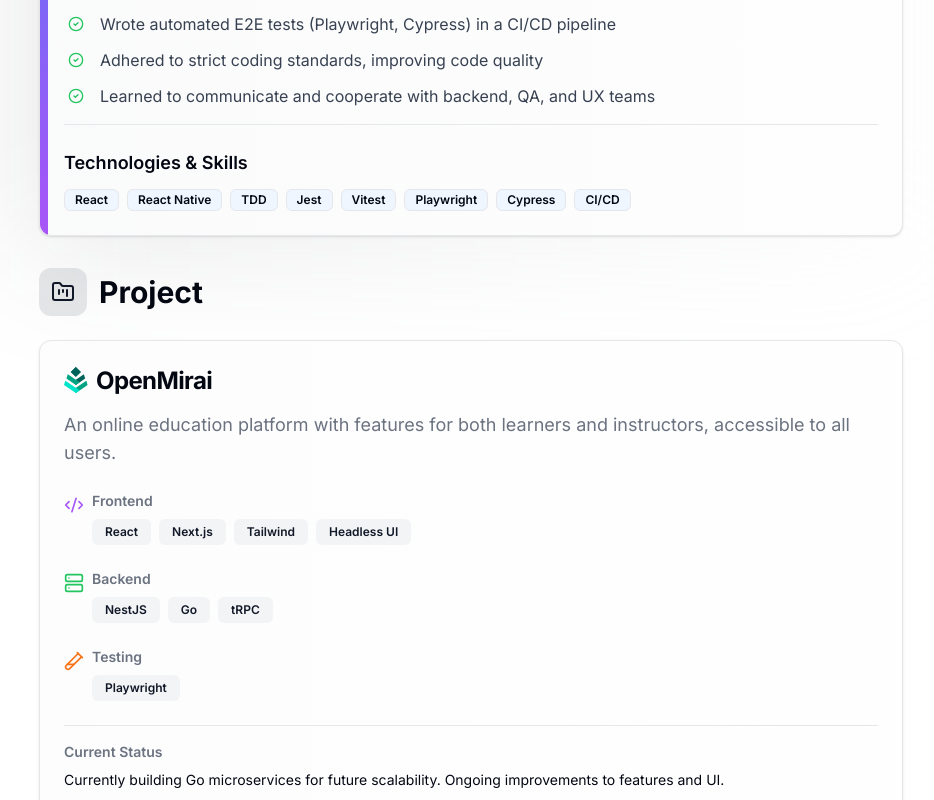
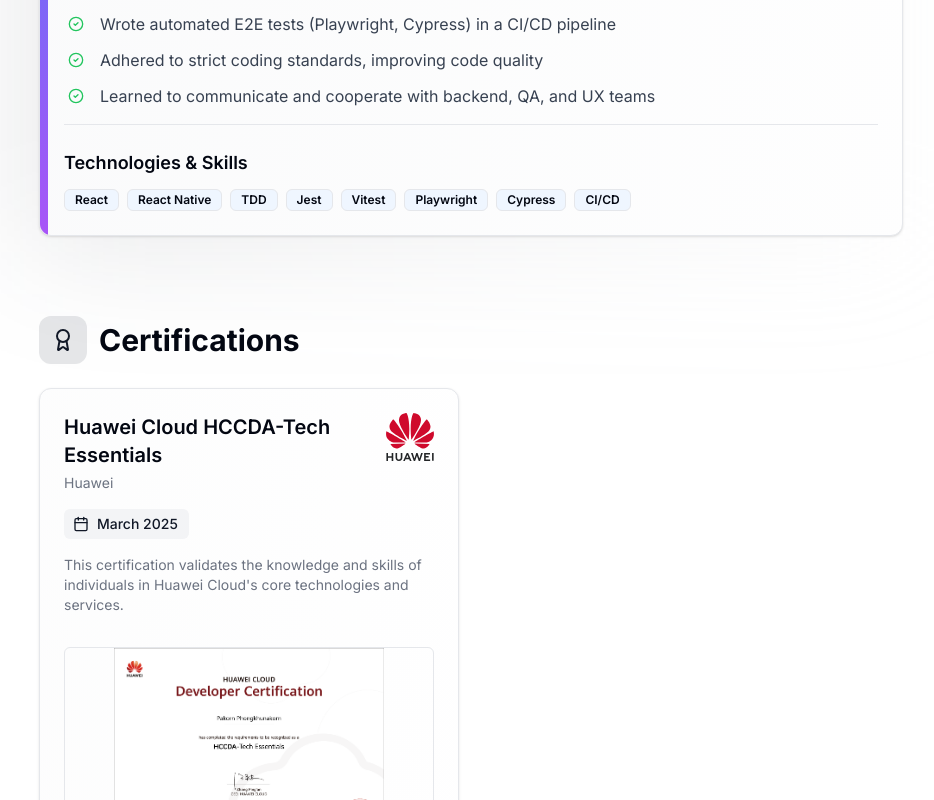
Before and after one commit to PakornBank/portfolio-next, a Next.js app: page / in a window 1280 px wide. Shown: the part 2000-2800 px from the top of the page, without its empty margins (169-1103 px from the left). Built offline with nearby package versions, Linux system fonts and the light colour scheme.

Commit message:
feat: add CertificationSection with dynamic certification data and styling

```diff
--- a/src/app/page.tsx
+++ b/src/app/page.tsx
@@ -1,4 +1,5 @@
 import AboutSection from "@/components/AboutSection";
+import CertificationSection from "@/components/CertificationSection";
 import ExperienceSection from "@/components/ExperienceSection";
 import Footer from "@/components/Footer";
 import HeroSection from "@/components/HeroSection";
@@ -10,6 +11,7 @@
 			<HeroSection />
 			<AboutSection />
 			<ExperienceSection />
+			<CertificationSection />
 			<ProjectsSection />
 			<Footer />
 		</div>
--- /dev/null
+++ b/src/components/CertificationSection/constant.ts
@@ -0,0 +1,14 @@
+import { Certification } from "./type";
+
+export const CERTIFICATIONS: Certification[] = [
+	{
+		id: "huawei-hccda",
+		name: "Huawei Cloud HCCDA-Tech Essentials",
+		issuer: "Huawei",
+		date: "March 2025",
+		description:
+			"This certification validates the knowledge and skills of individuals in Huawei Cloud's core technologies and services.",
+		logo: "/svg/huawei.svg",
+		certificateImage: "/certificates/hccda.png",
+	},
+];
--- /dev/null
+++ b/src/components/CertificationSection/index.tsx
@@ -0,0 +1,125 @@
+"use client";
+
+import { Badge } from "../ui/badge";
+import { Card, CardContent } from "../ui/card";
+import { Award, Calendar, ExternalLink } from "lucide-react";
+import ScrollAnimation from "../ScrollAnimation";
+import { CERTIFICATIONS } from "./constant";
+import Image from "next/image";
+import Link from "next/link";
+
+const CertificationSection = () => {
+	return (
+		<section
+			id="certification"
+			className="w-full max-w-4xl mx-auto p-4 pt-16 pb-16 relative"
+		>
+			<div className="absolute inset-0 bg-gradient-to-r from-primary/10 to-secondary/10 rounded-2xl blur-3xl -z-10" />
+
+			<ScrollAnimation>
+				<div className="flex items-center justify-start gap-3 mb-6 w-full">
+					<div className="bg-primary/10 p-3 rounded-xl">
+						<Award className="w-6 h-6 text-primary" />
+					</div>
+					<h2 className="text-3xl font-bold">Certifications</h2>
+				</div>
+			</ScrollAnimation>
+
+			<div className="grid grid-cols-1 md:grid-cols-2 gap-6">
+				{CERTIFICATIONS.map((cert, index) => (
+					<ScrollAnimation delay={0.1 * index} key={cert.id}>
+						<Card className="overflow-hidden border border-gray-200 dark:border-gray-800 bg-gradient-to-r from-secondary/20 to-secondary/5 h-full">
+							<CardContent className="p-6">
+								<div className="flex flex-col h-full">
+									<div className="flex items-start justify-between mb-4">
+										<div className="flex flex-col">
+											<h3 className="text-xl font-semibold mb-1">
+												{cert.name}
+											</h3>
+											<p className="text-muted-foreground text-sm">
+												{cert.issuer}
+											</p>
+										</div>
+										{cert.logo && (
+											<div className="h-12 w-12 relative flex-shrink-0">
+												<Image
+													src={cert.logo}
+													alt={`${cert.issuer} logo`}
+													width={48}
+													height={48}
+													className="object-contain"
+												/>
+											</div>
+										)}
+									</div>
+
+									<div className="mb-4">
+										<Badge
+											variant="secondary"
+											className="w-fit pl-1 py-1 text-sm font-medium"
+										>
+											<Calendar className="h-4 mr-1" />
+											{cert.date}
+										</Badge>
+									</div>
+
+									{cert.description && (
+										<p className="text-sm text-muted-foreground mb-4">
+											{cert.description}
+										</p>
+									)}
+
+									{cert.certificateImage && (
+										<div className="my-4 relative w-full h-48 overflow-hidden rounded-md border border-gray-200 dark:border-gray-700">
+											<Image
+												src={cert.certificateImage}
+												alt={`${cert.name} Certificate`}
+												fill
+												className="object-contain cursor-pointer hover:scale-105 transition-transform duration-300"
+												onClick={() =>
+													window.open(cert.certificateImage, "_blank")
+												}
+											/>
+										</div>
+									)}
+
+									<div className="mt-auto">
+										{cert.url && !cert.certificateImage && (
+											<Link
+												href={cert.url}
+												target="_blank"
+												rel="noopener noreferrer"
+												className="text-sm text-blue-500 hover:text-blue-600 dark:text-blue-400 dark:hover:text-blue-300 flex items-center gap-1 transition-colors"
+											>
+												View Certificate
+												<ExternalLink className="h-3 w-3" />
+											</Link>
+										)}
+										{!cert.url && cert.certificateImage && (
+											<span className="text-sm text-muted-foreground">
+												Click the image above to view the full certificate
+											</span>
+										)}
+										{cert.url && cert.certificateImage && (
+											<Link
+												href={cert.url}
+												target="_blank"
+												rel="noopener noreferrer"
+												className="text-sm text-blue-500 hover:text-blue-600 dark:text-blue-400 dark:hover:text-blue-300 flex items-center gap-1 transition-colors"
+											>
+												Verify Certificate
+												<ExternalLink className="h-3 w-3" />
+											</Link>
+										)}
+									</div>
+								</div>
+							</CardContent>
+						</Card>
+					</ScrollAnimation>
+				))}
+			</div>
+		</section>
+	);
+};
+
+export default CertificationSection;
--- /dev/null
+++ b/src/components/CertificationSection/type.ts
@@ -0,0 +1,10 @@
+export interface Certification {
+	id: string;
+	name: string;
+	issuer: string;
+	date: string;
+	description?: string;
+	url?: string;
+	logo?: string;
+	certificateImage?: string;
+}
--- a/src/components/Navigation/constant.ts
+++ b/src/components/Navigation/constant.ts
@@ -1,9 +1,10 @@
 import { NavItem } from "./type";
-import { User, FolderGit2, Info, FileBadge } from "lucide-react";
+import { User, FolderGit2, Info, FileBadge, Award } from "lucide-react";
 
 export const NAV_ITEMS: NavItem[] = [
 	{ label: "Home", href: "#hero", icon: User },
 	{ label: "About", href: "#about", icon: Info },
 	{ label: "Experience", href: "#experience", icon: FileBadge },
+	{ label: "Certifications", href: "#certification", icon: Award },
 	{ label: "Project", href: "#project", icon: FolderGit2 },
 ];
```
Also changed, not shown: public/certificates/hccda.png (added), public/svg/huawei.svg (added).
